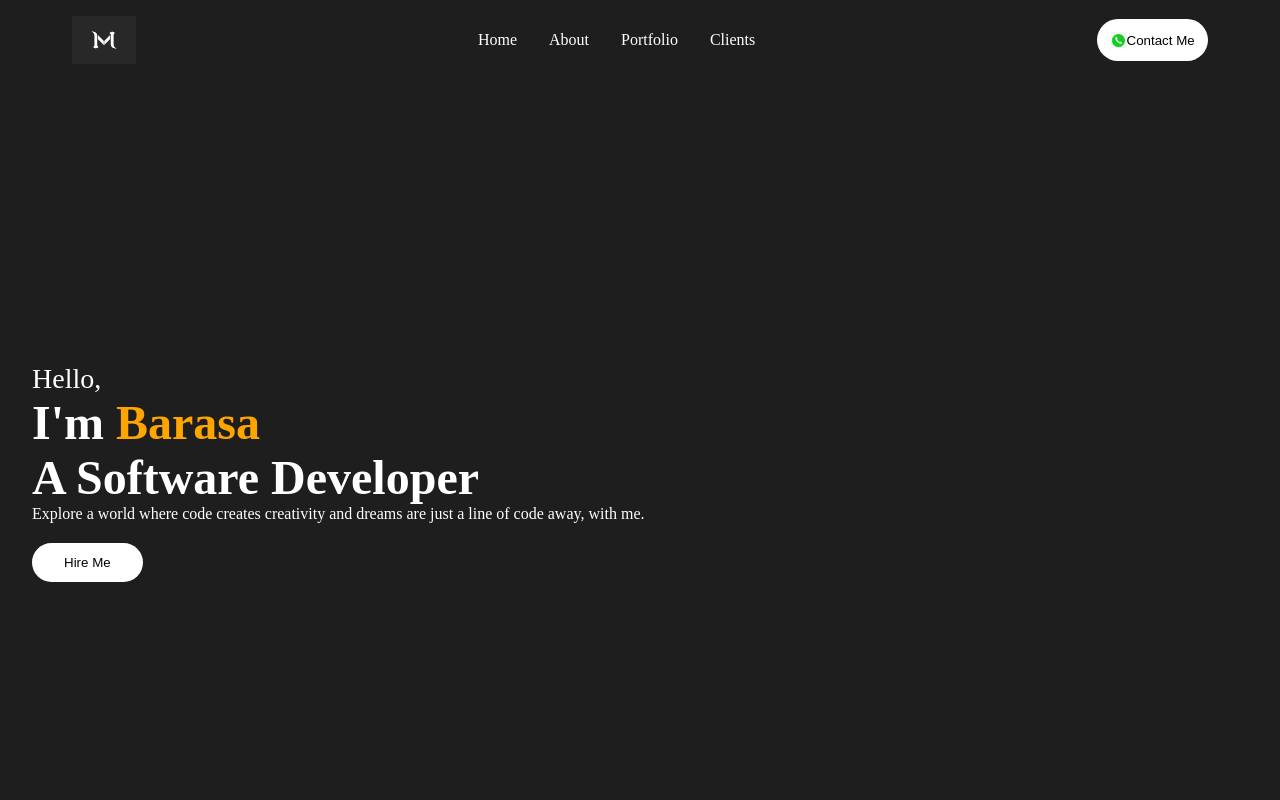
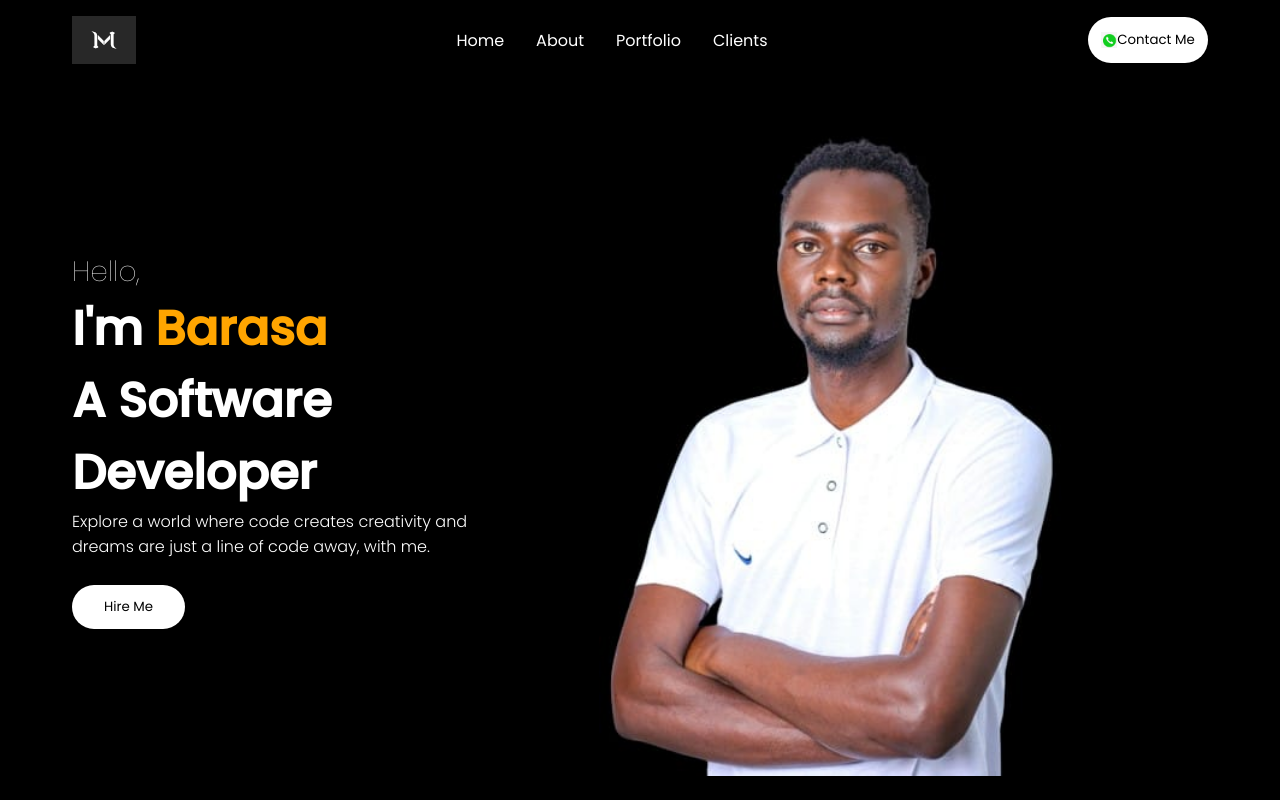
Before and after one commit to Barasa-Micah/mica_portfolio, a React (Create React App) app: page / in a window 1280 px wide. Shown: the top 800 px of the page. Built offline with nearby package versions, Linux system fonts and the light colour scheme.

Commit message:
Tailored a diffeerent photo

```diff
--- a/public/styles.css
+++ b/public/styles.css
@@ -4,10 +4,11 @@
     box-sizing: border-box;
     text-decoration: none;
     background: transparent;
+    font-family: 'Poppins', sans-serif;
 }
 
 body{
-    background-color: rgb(30, 30, 30);
+    background-color: rgb(0, 0, 0);
     color: white;
     overflow:hidden ;
     overflow-y: scroll;
--- a/src/components/Intro/Intro.css
+++ b/src/components/Intro/Intro.css
@@ -1,53 +1,68 @@
-#intro{
-    height: calc(100vh-4rem);
+#intro {
+    height: calc(100vh - 4rem);
     width: 100vw;
     max-width: 75rem;
     margin: 0 auto;
     overflow: hidden;
+    display: flex;
+    justify-content: space-between;
+    align-items: center;
 }
 
-
 .bg {
-    position: relative;
-    top: -4rem;
-    float: right;
-    z-index: -1;
+    max-width: 50%;
+    height: 100%;
+    width: auto;
     object-fit: cover;
-    height: 100vh;
+    margin-right:150px;
+    margin-bottom: 80px;
     border: none;
     outline: none;
+    background: none;
+
 }
 
-.introContent{
-    height:100vh ;
-    width: 100vw;
+.introContent {
+    width: 50%;
     padding: 2rem;
     font-size: 3rem;
     font-weight: 700;
     display: flex;
     flex-direction: column;
     justify-content: center;
-
 }
 
-.hello{
+.hello {
     font-size: 1.75rem;
     font-weight: 100;
 }
 
-.introName{
+.introName {
     color: orange;
 }
 
-.introPara{
+.introPara {
     font-size: medium;
-    font-weight: 100;
+    font-weight: 300;
 }
 
-.btn{
+.btn {
     background: white;
     margin: 1rem 0;
-    padding: 0.75rem 2rem ;
+    padding: 0.75rem 2rem;
     border: none;
     border-radius: 2rem;
 }
+
+
+@media screen and (max-width:840px){
+    .bg{
+        right: -10vw;
+    }
+    .introContent{
+        font-size: 10vw;
+    }
+    .hello{
+       font-size: 4.5vw;
+    }
+}
--- a/src/components/Intro/Intro.js
+++ b/src/components/Intro/Intro.js
@@ -1,18 +1,19 @@
 import React from 'react';
 import './Intro.css';
-import bg from '../../assets/profile1.jpg';
+import bg from '../../assets/profile2.jpg';
 import { Link } from 'react-scroll';
 const Intro = () => {
   return (
-    <section className='introSection'>
+    <section id='intro'>
     <div className='introContent'>
         <span className='hello'>Hello,</span>
         <span className='introtext'>I'm <span className='introName'>Barasa</span> <br /> A Software Developer</span>
-            <p className='introPara'>Explore a world where code creates creativity and dreams are just a line of code away, with me.</p>
+        <p className='introPara'>Explore a world where code creates creativity and <br/> dreams are just a line of code away, with me.</p>
         <Link><button className='btn'>Hire Me</button></Link>
     </div>
     <img src={bg} alt='profile' className='bg' />
 </section>
+
   );
 }
 
```
Also changed, not shown: src/assets/profile2.jpg (added). Lines whose indentation alone changed are shown as unchanged.
